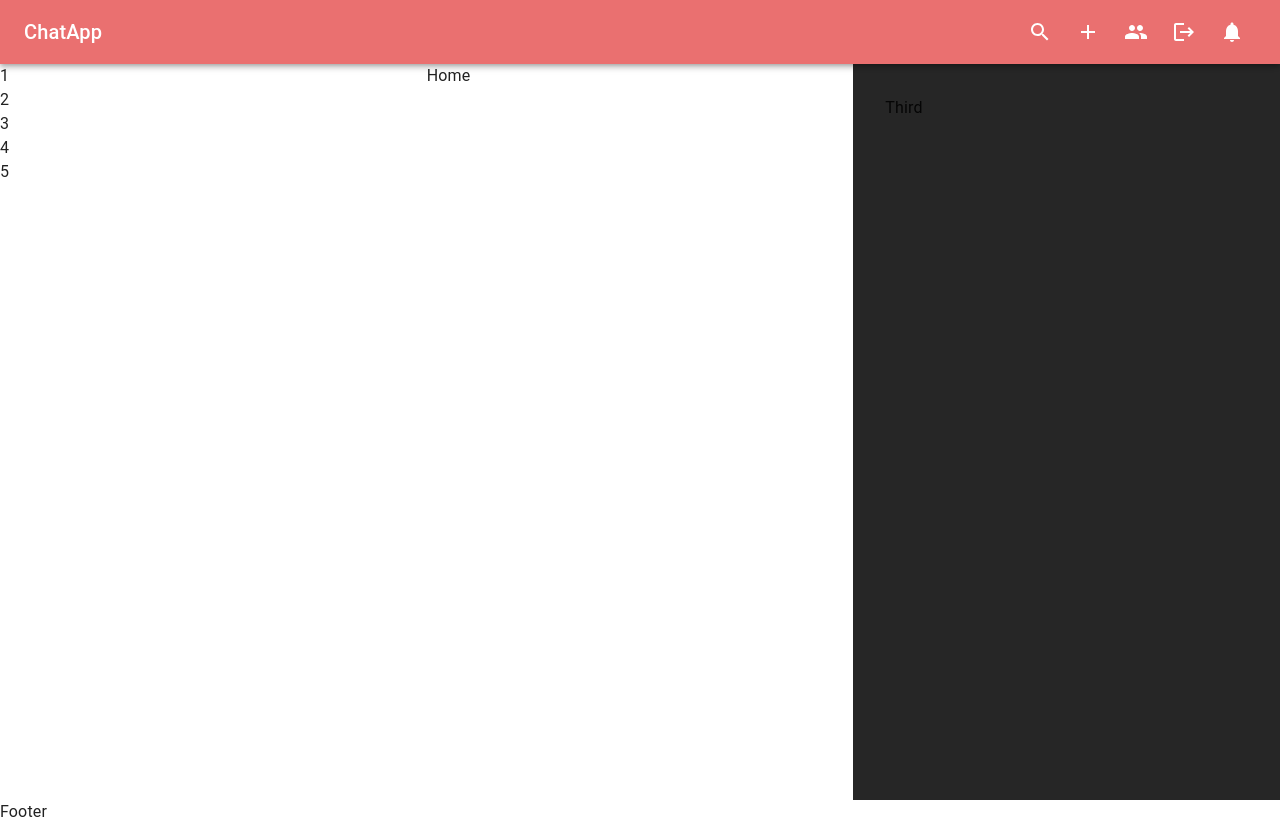
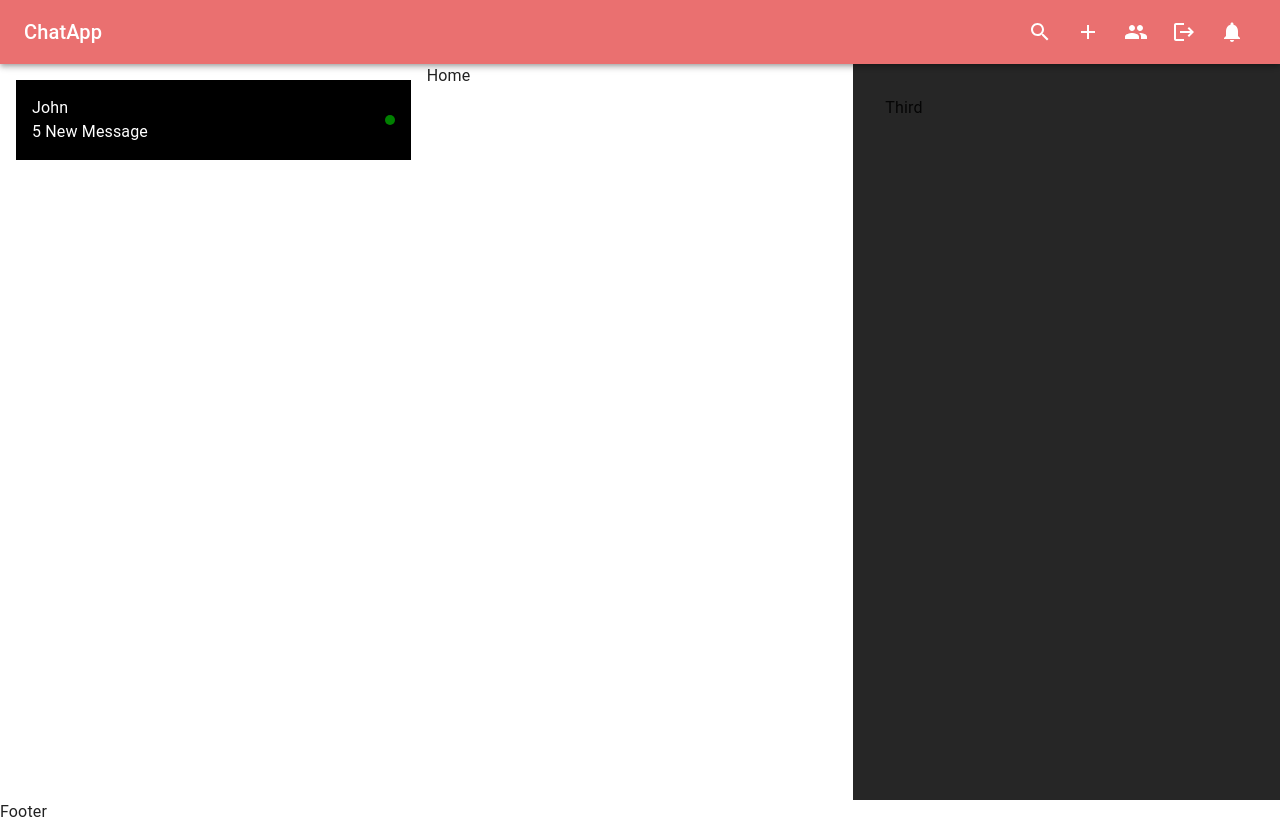
Before and after one commit to yashr775/MyChatApp, a React (Vite) app in the folder Client/: page / in a window 1280 px wide. Built offline with nearby package versions, Linux system fonts and the light colour scheme.

Commit message:
Chat item and chat list component completed

```diff
--- a/Client/src/components/layout/AppLayout.tsx
+++ b/Client/src/components/layout/AppLayout.tsx
@@ -1,11 +1,17 @@
+/* eslint-disable react-hooks/rules-of-hooks */
 import React, { ComponentType } from "react";
 import Title from "../shared/Title";
 import Header from "./Header";
 import { Grid } from "@mui/material";
 import ChatList from "../specific/ChatList";
+import { useParams } from "react-router-dom";
+// import { sampleChats } from "../../constants/sampleData";
 
 const AppLayout = <P extends object>(WrappedComponent: ComponentType<P>) => {
   return (props: P) => {
+    const params = useParams();
+    const chatId = params.chatId;
+
     return (
       <div style={{ height: "100vh" }}>
         <Title />
@@ -19,7 +25,7 @@ const AppLayout = <P extends object>(WrappedComponent: ComponentType<P>) => {
             sx={{ display: { xs: "none", sm: "block" } }}
             height={"100%"}
           >
-            <ChatList chats={[1, 2, 3, 4, 5]} />
+            <ChatList chats={[1]} avatar={[]} chatId={chatId} />
           </Grid>
           <Grid item xs={12} sm={8} md={5} lg={4} height={"100%"}>
             {" "}
--- a/Client/src/components/shared/ChatItem.tsx
+++ b/Client/src/components/shared/ChatItem.tsx
@@ -1,7 +1,75 @@
-import React from "react";
+/* eslint-disable @typescript-eslint/no-unused-vars */
+import React, { memo } from "react";
+import { Link } from "../styles/stylecomponents";
+import { Box, Stack, Typography } from "@mui/material";
 
-const ChatItem = () => {
-  return <div>ChatItem</div>;
+interface ChatItemPropTypes {
+  avatar?: string[]; // avatar is an optional string (URL or image path)
+  name: string;
+  _id: string;
+  groupChat?: boolean;
+  index?: number;
+  sameSender: boolean;
+  isOnline: boolean;
+  newMessageAlert?: [{ _id: string; count: number }];
+  handleDeleteChatOpen: (
+    e: React.MouseEvent<HTMLAnchorElement, MouseEvent>,
+    _id: string,
+    groupChat: boolean
+  ) => void; // function type, returning nothing
+}
+
+const ChatItem = ({
+  avatar = [],
+  name,
+  _id,
+  groupChat = false,
+  sameSender,
+  index = 0,
+  isOnline,
+  newMessageAlert,
+  handleDeleteChatOpen,
+}: ChatItemPropTypes) => {
+  return (
+    <Link
+      to={`/chat/${_id}`}
+      onContextMenu={(e) => handleDeleteChatOpen(e, _id, groupChat)}
+    >
+      <div
+        style={{
+          display: "flex",
+          gap: "1rem",
+          alignItems: "center",
+          padding: "1rem",
+          backgroundColor: sameSender ? "black" : "unset",
+          color: sameSender ? "white" : "unset",
+          position: "relative",
+        }}
+      >
+        {" "}
+        <Stack>
+          <Typography>{name}</Typography>
+          {newMessageAlert && (
+            <Typography>{newMessageAlert[0].count} New Message</Typography>
+          )}
+        </Stack>
+        {isOnline && (
+          <Box
+            sx={{
+              width: "10px",
+              height: "10px",
+              borderRadius: "50%",
+              backgroundColor: "green",
+              position: "absolute",
+              top: "50%",
+              right: "1rem",
+              transform: "translateY(-50%)",
+            }}
+          />
+        )}
+      </div>
+    </Link>
+  );
 };
 
-export default ChatItem;
+export default memo(ChatItem);
--- a/Client/src/components/specific/ChatList.tsx
+++ b/Client/src/components/specific/ChatList.tsx
@@ -1,8 +1,10 @@
 /* eslint-disable @typescript-eslint/no-unused-vars */
 import { Stack } from "@mui/material";
 import React from "react";
+import ChatItem from "../shared/ChatItem";
 
 interface ChatListProps {
+  avatar: string[];
   w?: string;
   //   chats?: {
   //     chatId: string;
@@ -22,14 +24,29 @@ interface ChatListProps {
 const ChatList = ({
   w = "100%",
   chats = [],
-  chatId,
+  chatId = "kjlhldfig",
   onlineUsers = [],
   newMessageAlert = [],
 }: ChatListProps) => {
   return (
     <Stack width={w} direction={"column"}>
       {chats?.map((data) => {
-        return <div>{data}</div>;
+        return (
+          <ChatItem
+            name={"John"}
+            _id={chatId}
+            sameSender={true}
+            isOnline={true}
+            newMessageAlert={[{ _id: chatId, count: 5 }]}
+            handleDeleteChatOpen={function (
+              e: React.MouseEvent<HTMLAnchorElement, MouseEvent>,
+              _id: string,
+              groupChat: boolean
+            ): void {
+              throw new Error("Function not implemented.");
+            }}
+          />
+        );
       })}
     </Stack>
   );
--- a/Client/src/components/styles/stylecomponents.tsx
+++ b/Client/src/components/styles/stylecomponents.tsx
@@ -1,4 +1,5 @@
 import { styled } from "@mui/material";
+import { Link as LinkComponent } from "react-router-dom";
 
 export const VisuallyHiddenInput = styled("input")({
   border: 0,
@@ -11,3 +12,12 @@ export const VisuallyHiddenInput = styled("input")({
   whiteSpace: "nowrap",
   width: 1,
 });
+
+export const Link = styled(LinkComponent)`
+  text-decoration: none;
+  color: black;
+  padding: 1rem;
+  &:hover {
+    background-color: #f0f0f0;
+  }
+`;
--- /dev/null
+++ b/Client/src/constants/sampleData.tsx
@@ -0,0 +1,9 @@
+export const sampleChats = [
+  {
+    avatar: ["https://www.w3schools.com/howto/img_avatar.png"],
+    name: "John",
+    _id: "1",
+    groupChat: false,
+    members: ["1", "2"],
+  },
+];
```
